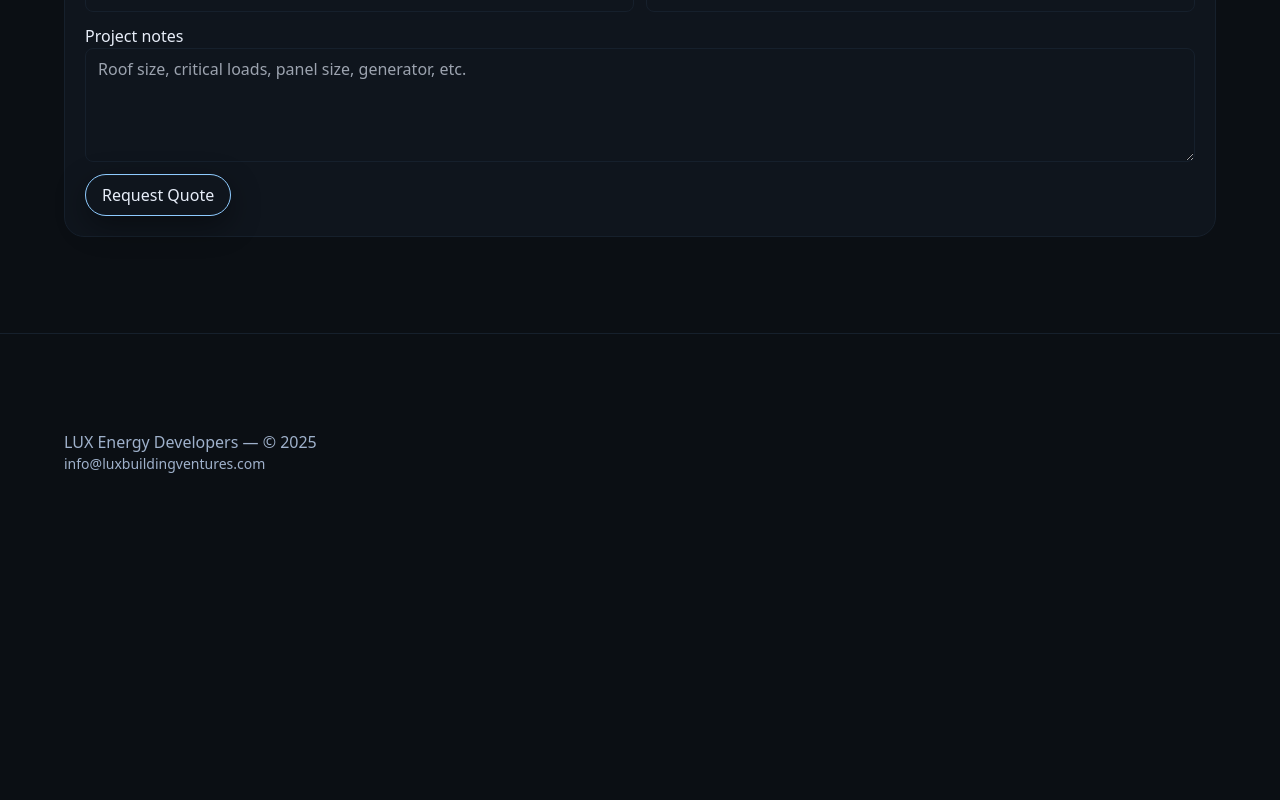
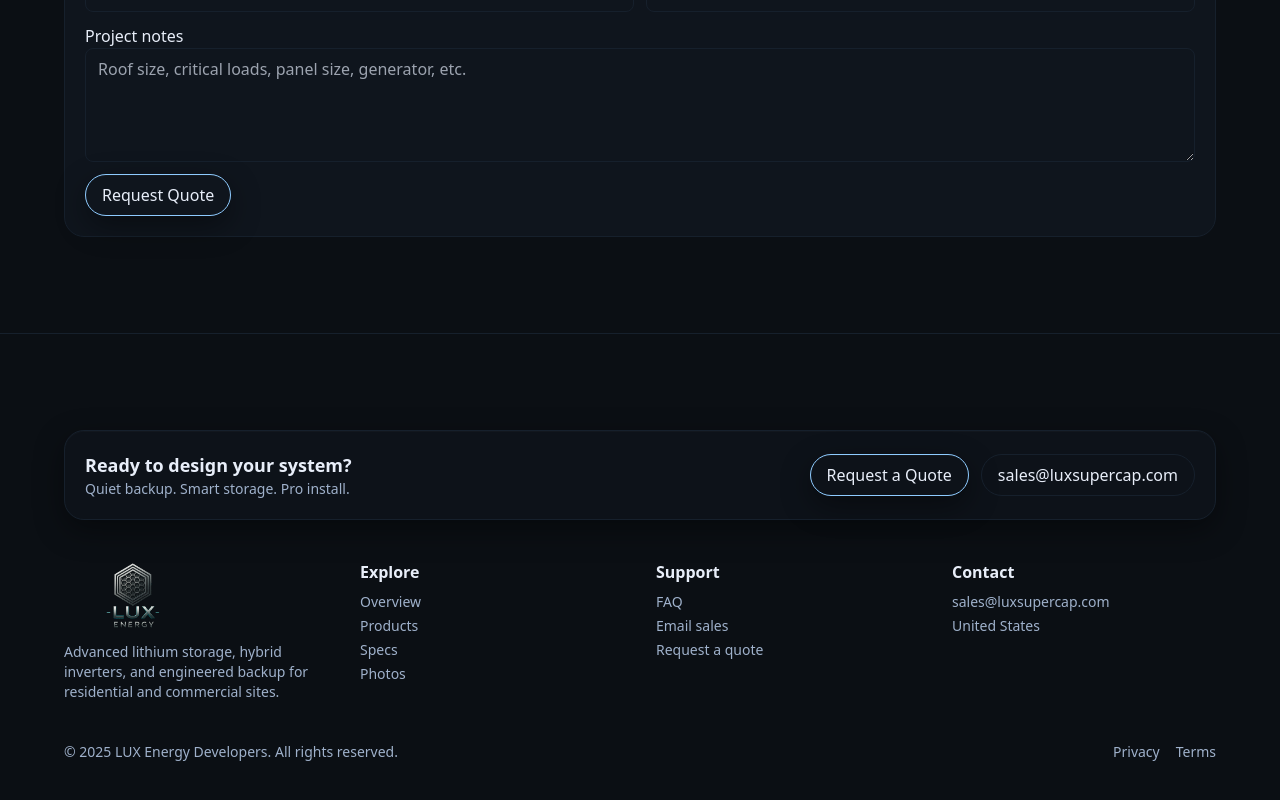
Before and after one commit to ATREU01/LUXENERGYDEVELOPERS, a Next.js app: page / in a window 1280 px wide. Shown: the part 4085-4885 px from the top of the page. Before the commit the page ends 4655 px from the top, so only its background shows below. Built offline with nearby package versions, Linux system fonts and the light colour scheme.

Commit message:
footer: polished layout + sales@luxsupercap.com; SEO contactPoint

```diff
--- a/app/layout.tsx
+++ b/app/layout.tsx
@@ -2,22 +2,23 @@ import "./globals.css"
 import type { ReactNode } from "react"
 
 export const metadata = {
-  title: "LUX Energy | Advanced Lithium Storage & Backup Power",
-  description: "Powering the future with intelligence, storage, and light.",
+  title: "LUX ENERGY DEVELOPERS | Advanced Lithium Storage & Backup Power",
+  description: "LUX ENERGY DEVELOPERS delivers modular LiFePO4 storage, hybrid inverters, engineered backup, and pro-grade installs.",
+  alternates: { canonical: "https://luxbuildingventures.com" },
   openGraph: {
-    title: "LUX Energy â€” Advanced Lithium Storage",
-    description: "Quiet, scalable power. From 5 kWh to megawatt-class.",
+    title: "LUX ENERGY DEVELOPERS — Advanced Lithium Storage",
+    description: "Quiet, scalable power — from 5 kWh to megawatt-class.",
     url: "https://luxbuildingventures.com",
-    siteName: "LUX Energy",
-    images: [{ url: "/images/hero-battery.webp", width: 1200, height: 630 }],
+    siteName: "LUX ENERGY DEVELOPERS",
+    images: [{ url: "/video/datacenter-poster.jpg", width: 1200, height: 630 }],
     locale: "en_US",
     type: "website"
   },
   twitter: {
     card: "summary_large_image",
-    title: "LUX Energy â€” Advanced Lithium Storage",
-    description: "Quiet, scalable power for homes and commercial sites.",
-    images: ["/images/hero-battery.webp"]
+    title: "LUX ENERGY DEVELOPERS — Advanced Lithium Storage",
+    description: "Quiet, scalable power for homes, microgrids, and commercial sites.",
+    images: ["/video/datacenter-poster.jpg"]
   }
 }
 
@@ -25,17 +26,24 @@ export default function RootLayout({ children }: { children: ReactNode }) {
   return (
     <html lang="en">
       <body>
-        <script type="application/ld+json" suppressHydrationWarning
-          dangerouslySetInnerHTML={{ __html: JSON.stringify({
-            "@context":"https://schema.org",
-            "@type":"Product",
-            "name":"LuxStack 48V Battery",
-            "brand":{"@type":"Brand","name":"LUX Energy"},
-            "category":"EnergyStorage",
-            "description":"Modular 48V LiFePO4 battery stack with advanced BMS.",
-            "offers":{"@type":"AggregateOffer","priceCurrency":"USD","lowPrice":"2199","highPrice":"8999","availability":"https://schema.org/InStock"}
-          })}}>
-        </script>
+        <script
+          type="application/ld+json"
+          suppressHydrationWarning
+          dangerouslySetInnerHTML={{
+            __html: JSON.stringify({
+              "@context": "https://schema.org",
+              "@type": "Organization",
+              "name": "LUX ENERGY DEVELOPERS",
+              "url": "https://luxbuildingventures.com",
+              "logo": "/logos/lux-energy-logo.svg",
+              "contactPoint": [{
+                "@type": "ContactPoint",
+                "contactType": "sales",
+                "email": "sales@luxsupercap.com"
+              }]
+            })
+          }}
+        />
         {children}
       </body>
     </html>
--- a/components/Footer.tsx
+++ b/components/Footer.tsx
@@ -1,9 +1,66 @@
+import Image from "next/image"
+
 export default function Footer(){
   return (
-    <footer className="section">
-      <div className="container text-muted">
-        <div>LUX Energy Developers — © {new Date().getFullYear()}</div>
-        <div className="text-sm">info@luxbuildingventures.com</div>
+    <footer className="section border-t border-line">
+      <div className="container">
+        {/* Top: CTA strip */}
+        <div className="bg-card/60 border border-line rounded-2xl p-5 shadow-lux flex flex-col gap-3 md:flex-row md:items-center md:justify-between">
+          <div>
+            <h3 className="text-lg font-semibold">Ready to design your system?</h3>
+            <p className="text-muted text-sm">Quiet backup. Smart storage. Pro install.</p>
+          </div>
+          <div className="flex gap-3">
+            <a href="#contact" className="px-4 py-2 rounded-full border border-accent shadow-lux">Request a Quote</a>
+            <a href="mailto:sales@luxsupercap.com" className="px-4 py-2 rounded-full border border-line">sales@luxsupercap.com</a>
+          </div>
+        </div>
+
+        {/* Main: columns */}
+        <div className="grid md:grid-cols-4 gap-8 mt-10">
+          <div className="space-y-3">
+            <div className="flex items-center gap-3">
+              <Image src="/logos/lux-energy-logo.svg" alt="LUX Energy Developers" width={140} height={32} />
+            </div>
+            <p className="text-muted text-sm">Advanced lithium storage, hybrid inverters, and engineered backup for residential and commercial sites.</p>
+          </div>
+
+          <div>
+            <h4 className="font-semibold mb-2">Explore</h4>
+            <ul className="space-y-1 text-sm text-muted">
+              <li><a className="hover:text-accent" href="#overview">Overview</a></li>
+              <li><a className="hover:text-accent" href="#storage">Products</a></li>
+              <li><a className="hover:text-accent" href="#specs">Specs</a></li>
+              <li><a className="hover:text-accent" href="#showcase">Photos</a></li>
+            </ul>
+          </div>
+
+          <div>
+            <h4 className="font-semibold mb-2">Support</h4>
+            <ul className="space-y-1 text-sm text-muted">
+              <li><a className="hover:text-accent" href="#faq">FAQ</a></li>
+              <li><a className="hover:text-accent" href="mailto:sales@luxsupercap.com">Email sales</a></li>
+              <li><a className="hover:text-accent" href="#contact">Request a quote</a></li>
+            </ul>
+          </div>
+
+          <div>
+            <h4 className="font-semibold mb-2">Contact</h4>
+            <ul className="space-y-1 text-sm text-muted">
+              <li><a className="hover:text-accent" href="mailto:sales@luxsupercap.com">sales@luxsupercap.com</a></li>
+              <li>United States</li>
+            </ul>
+          </div>
+        </div>
+
+        {/* Bottom line */}
+        <div className="text-muted text-sm mt-10 flex flex-col sm:flex-row sm:items-center sm:justify-between gap-2">
+          <span>© {new Date().getFullYear()} LUX Energy Developers. All rights reserved.</span>
+          <div className="flex gap-4">
+            <a className="hover:text-accent" href="/privacy">Privacy</a>
+            <a className="hover:text-accent" href="/terms">Terms</a>
+          </div>
+        </div>
       </div>
     </footer>
   )
```
